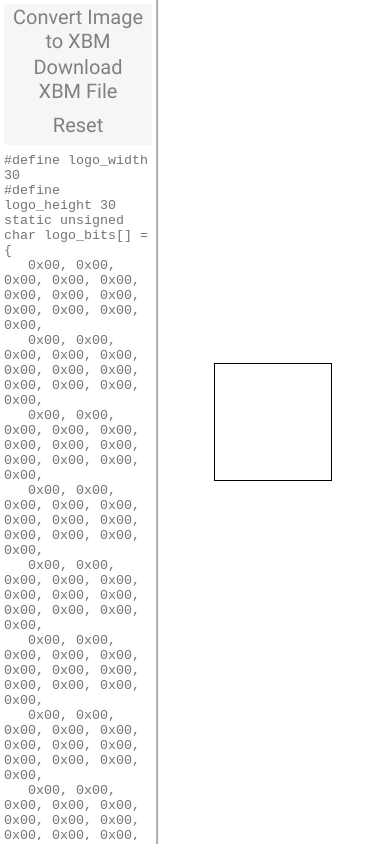
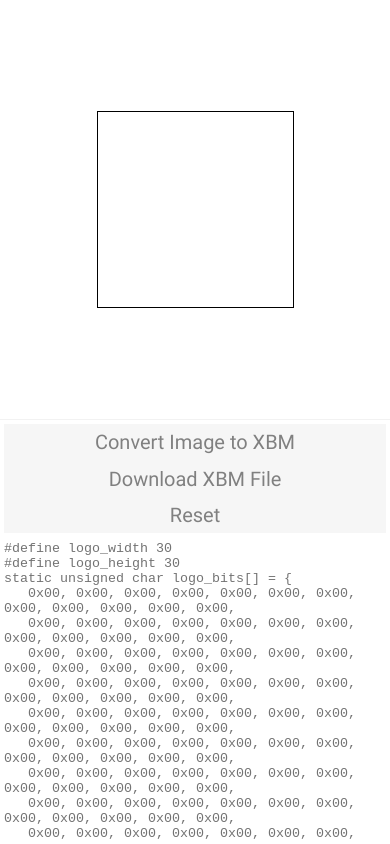
Before and after one commit to Windows87/xbm-viewer-converter, a plain HTML site: page index.html in a window 390 px wide. Drawn offline with Linux system fonts and the light colour scheme.

Commit message:
Now is responsive

```diff
--- a/css/style.css
+++ b/css/style.css
@@ -195,3 +195,19 @@ input[type="number"]::-webkit-inner-spin-button, input[type="number"]::-webkit-o
 ::-webkit-scrollbar-thumb {
   background-color: rgba(0, 0, 0, 0.25);
 }
+
+@media only screen and (max-width: 768px) {
+  body {
+    flex-direction: column;
+  }
+
+  #editor-tools {
+    width: calc(100% - 8px);
+    order: 2;
+  }
+
+  #screen-container {
+    width: 100%;
+    order: 1;
+  }
+}
--- a/index.html
+++ b/index.html
@@ -3,6 +3,7 @@
   <head>
 	<link rel="stylesheet" type="text/css" href="css/style.css">
 	<title>XBM Viewer and Converter</title>
+  <meta name="viewport" content="width=device-width, initial-scale=1, user-scalable=0, shrink-to-fit=no">
   </head>
 
   <body>
```
Also changed, not shown: 1 other file.
